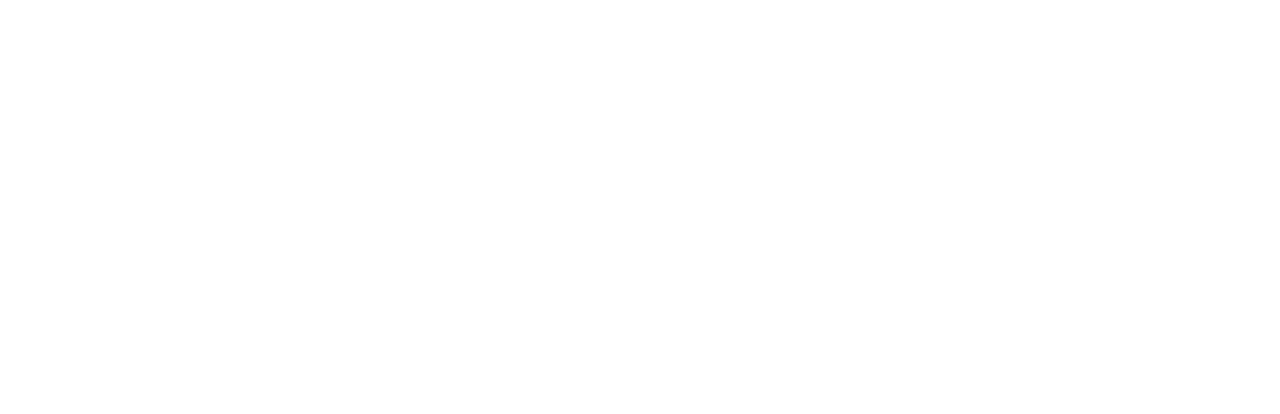
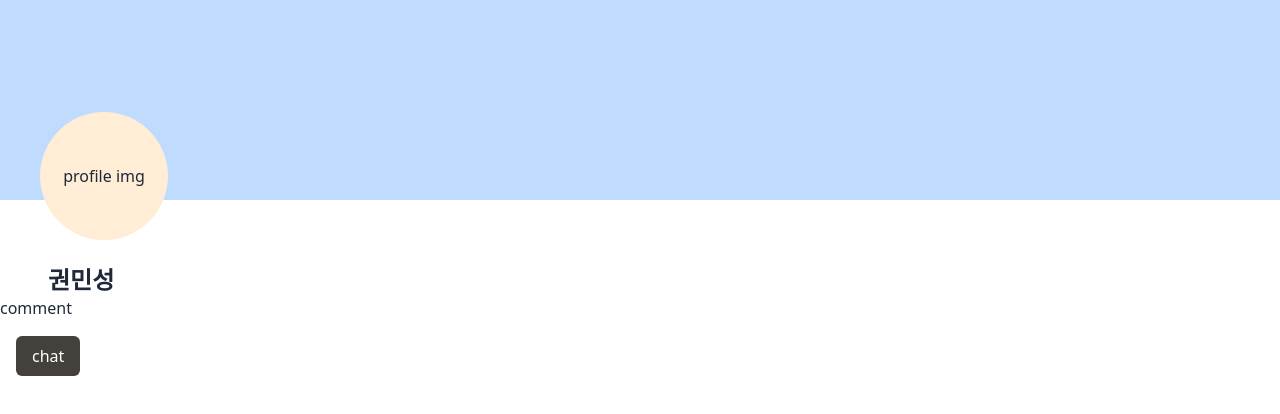
Before and after one commit to msms804/react-chat, a React (Vite) app: page /mypage in a window 1280 px wide. Before the commit this address had no page. Shown: the top 414 px of the page. Built offline with nearby package versions, Linux system fonts and the light colour scheme.

Commit message:
마이페이지 tailwind로 디자인

```diff
--- a/src/App.tsx
+++ b/src/App.tsx
@@ -4,6 +4,7 @@
 import Login from './pages/Login'
 import SignUp from './pages/Signup'
 import { QueryClient, QueryClientProvider } from '@tanstack/react-query'
+import { Mypage } from './pages/Mypage'
 const queryClient = new QueryClient();
 function App() {
   //2h~ 메인페이지 디자인
@@ -14,6 +15,7 @@
           <Route path='/' Component={Main} />
           <Route path='/login' Component={Login} />
           <Route path='/signup' Component={SignUp} />
+          <Route path='/mypage' Component={Mypage} />
         </Routes>
       </QueryClientProvider>
     </>
--- /dev/null
+++ b/src/pages/Mypage.tsx
@@ -0,0 +1,24 @@
+import React from 'react'
+import axios from 'axios'
+import { useQuery } from '@tanstack/react-query'
+export const Mypage = () => {
+    //유저정보 불러오는건 자주 있으니까 리액트 쿼리로 빼도될듯
+    //메인페이지에 왼쪽 하단에 있는 유저도 useQuery쓰는 방법으로 바꾸기
+
+    return (
+        <div>
+            <div className='flex flex-col h-screen'>
+                <div className='bg-blue-200 h-1/4'>
+                    <div className='rounded-full bg-orange-100 w-32 h-32 flex items-center justify-center mt-28 ml-10'>profile img</div>
+                    <div className='ml-12 mt-6 text-2xl font-semibold'>권민성</div>
+                    <div>comment</div>
+                    <div className='rounded-md bg-stone-700 text-white inline-block py-2 px-4 mt-4 ml-4'>chat</div>
+                </div>
+                <div className=' h-3/4'></div>
+            </div>
+            {/* <div>프사</div>
+            <div>chat</div>
+            <div>comment</div> */}
+        </div>
+    )
+}
```
